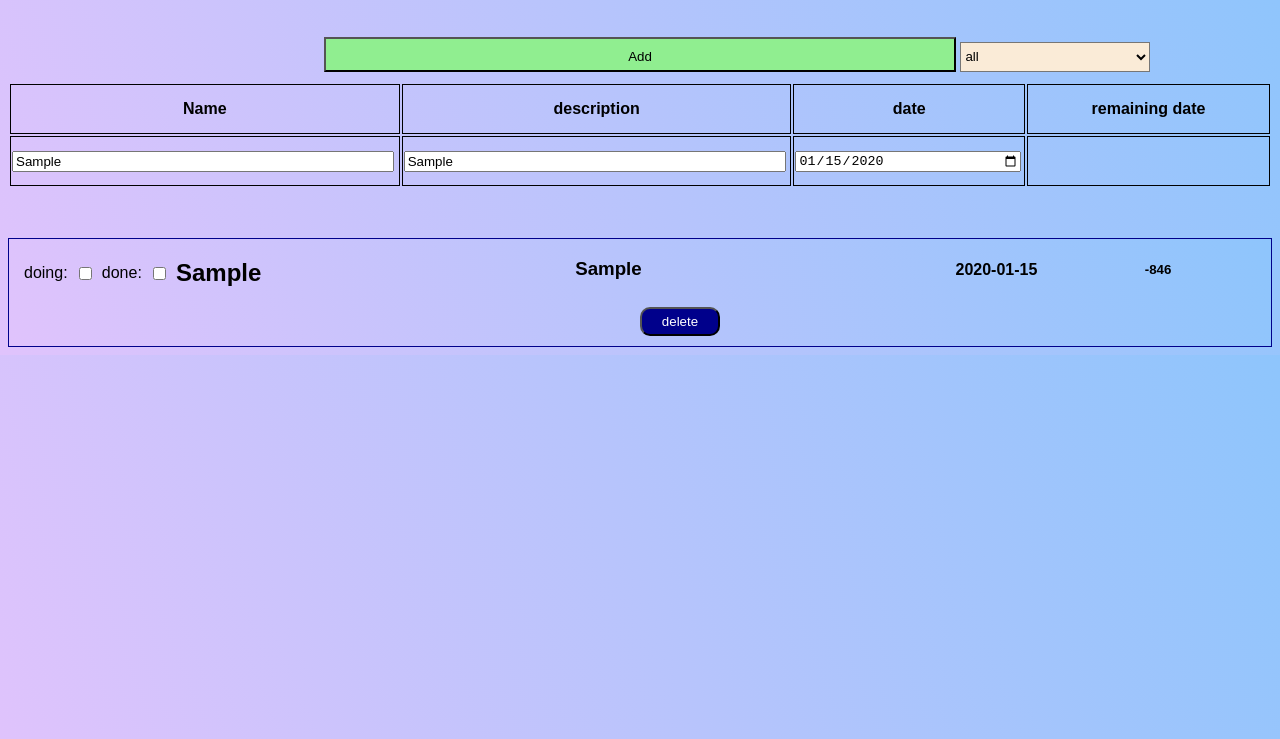
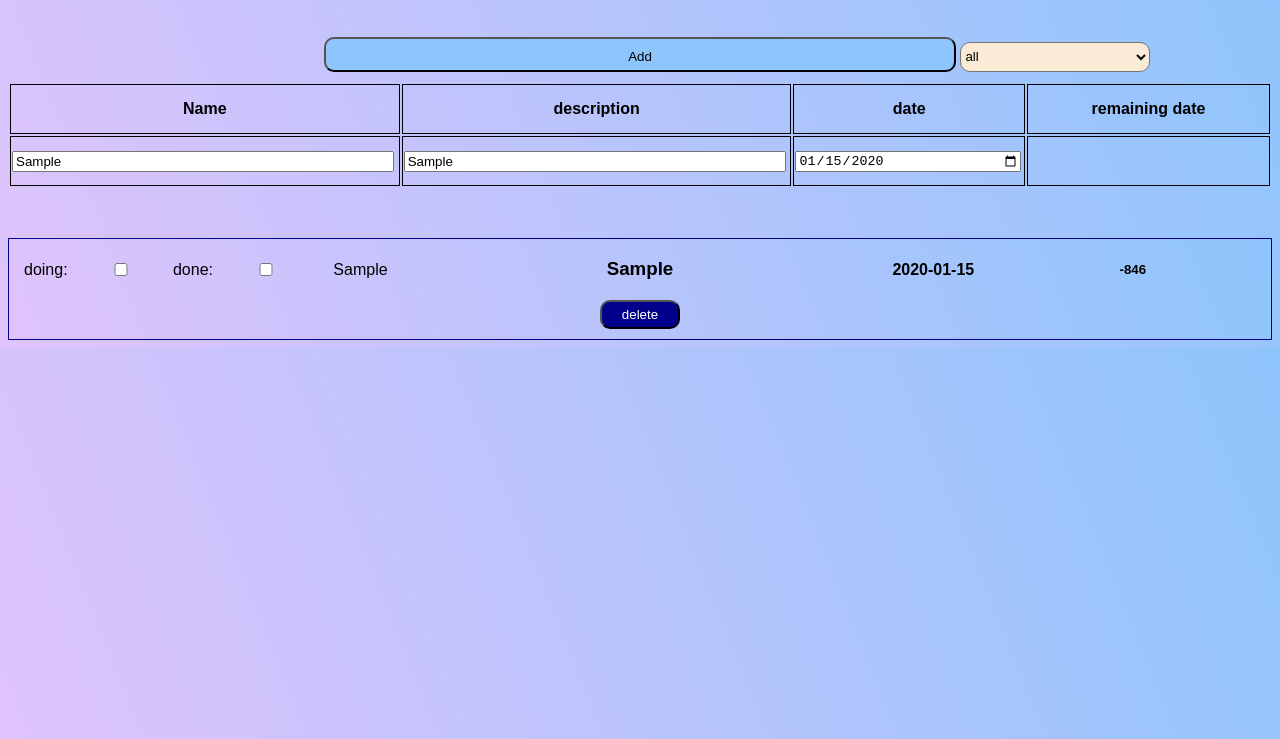
Before and after one commit to Ozcanemre04/project-planner, a plain HTML site: page index.html in a window 1280 px wide. Both pictures are taken after typing "Sample", "Sample", "2020-01-15" into the empty fields and a click on the button "Add". Shown: the part 61-800 px from the top of the page. Drawn offline with Linux system fonts and the light colour scheme.

Commit message:
end css mardi

```diff
--- a/index.html
+++ b/index.html
@@ -31,7 +31,7 @@
              <tr>
              <td>
 
-    <input type="text" name="name" class="name">
+    <input type="text" name="name" class="named">
         </td>
 
     <td>
--- a/script.js
+++ b/script.js
@@ -1,4 +1,4 @@
-let naame = document.querySelector('.name')
+let naame = document.querySelector('.named')
 let description = document.querySelector('.description')
 let date = document.querySelector('.date')
 let add = document.querySelector('.add')
--- a/style.css
+++ b/style.css
@@ -25,8 +25,9 @@ input{
     height: 35px;
     padding: 10px;
     margin-left: 25%;
-    background-color: lightgreen;
+    background-color: #8EC5FC;
     margin-bottom: 10px;
+    border-radius: 10px;
 
 }
 .container{
@@ -42,7 +43,7 @@ input{
 
 .div{
     display: grid;
-    grid-template-columns: 20% 55% 15% 10%
+    grid-template-columns: 30% 40% 18% 12%
 }
 .all{
     display: flex;
@@ -55,6 +56,7 @@ input{
     display: flex;
     margin-top: 20px;
     margin-left: 10px;
+    border-radius: 10px;
 }
 h1{
     margin-bottom: 40px;
@@ -66,6 +68,14 @@ h1,h2,h3{
 .delete{
   margin-left: 50%;
   margin-bottom: 10px;
+  width: 80px;
+  padding: 5px;
+  border-radius: 10px;
+  color: white;
+  background-color: darkblue;
+  transform: translateX(-50%);
+
+
 
 }
 
@@ -86,15 +96,15 @@ h1,h2,h3{
     width: 15%;
     background-color: antiquewhite;
     margin-bottom: 10px;
+    border-radius: 10px;
 }
 label:first-of-type{
     margin-left: 15px;
 }
-.delete{
-    width: 80px;
-    padding: 5px;
-    border-radius: 10px;
-    color: white;
-    background-color: darkblue;
 
+.name{
+    font-size: medium;
+    font-family: Arial, Helvetica, sans-serif;
+    font-weight: 200;
+    margin-left: 15px
 }
```
